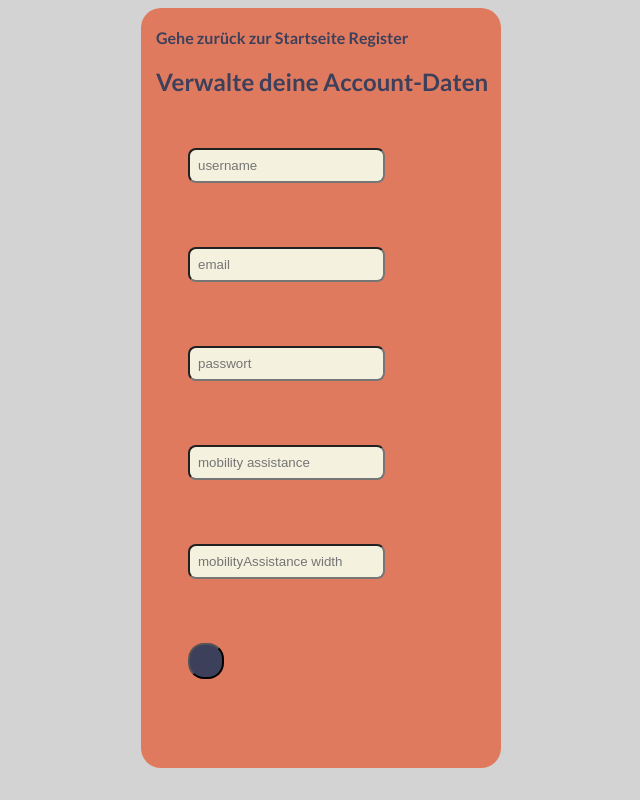
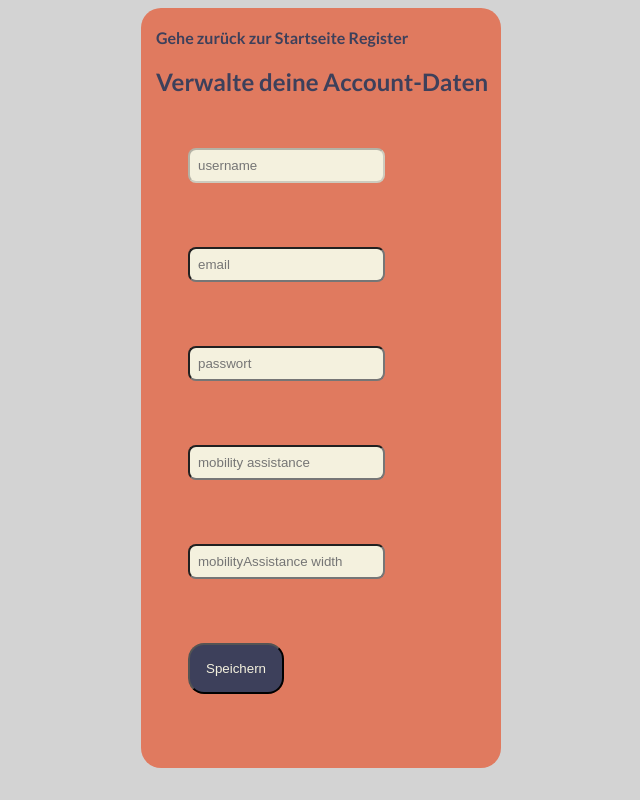
Before and after one commit to mullerow/Abled-App, a Vue app: page /account in a window 1280 px wide. Shown: the whole page, without its empty margins (319-959 px from the left). Built offline with nearby package versions, Linux system fonts and the light colour scheme.

Commit message:
feat:adds edit disabled to username

```diff
--- a/src/views/AccountViews/accountView.vue
+++ b/src/views/AccountViews/accountView.vue
@@ -2,7 +2,12 @@
   <RouterLink :to="{ name: 'home' }">Gehe zurück zur Startseite</RouterLink>
   <RouterLink :to="{ name: 'register' }"> Register</RouterLink>
   <h2>Verwalte deine Account-Daten</h2>
-  <InputField label="Username" v-model="userData.userName" placeholder="username"></InputField>
+  <InputField
+    label="Username"
+    v-model="userData.userName"
+    placeholder="username"
+    :disabled="!editMode"
+  ></InputField>
   <InputField label="Email" v-model="userData.eMailAddress" placeholder="email"></InputField>
   <InputField label="password" v-model="userData.passWord" placeholder="passwort"></InputField>
   <InputField
@@ -15,7 +20,7 @@
     v-model="userData.mobilityAssistanceWidth"
     placeholder="mobilityAssistance width"
   ></InputField>
-  <NavButton @click="editUserData"></NavButton>
+  <NavButton :Navigation="'Speichern'" @click="editUserData"></NavButton>
 </template>
 
 <script>
```
